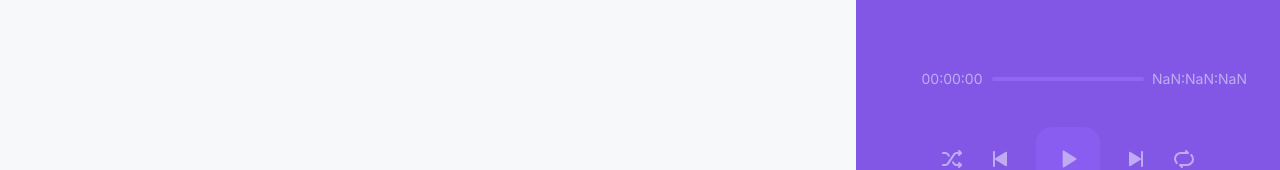
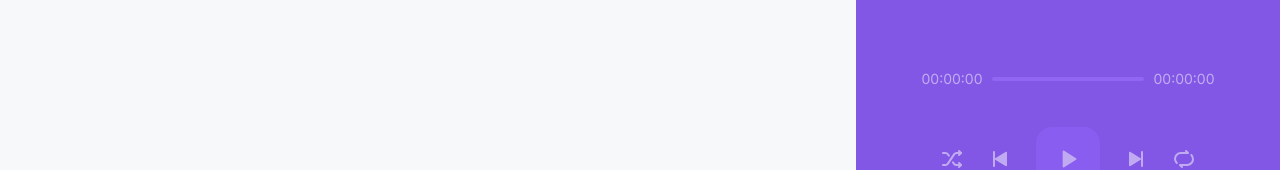
Before and after one commit to acidbutter96/podcastr-nlw5, a Next.js app: page / in a window 1280 px wide. Shown: the part 561-731 px from the top of the page. Built offline with nearby package versions, Linux system fonts and the light colour scheme; data requests are answered from the project's data file.

Commit message:
build: set head

```diff
--- a/src/components/Player/index.tsx
+++ b/src/components/Player/index.tsx
@@ -108,7 +108,7 @@ export function Player() {
                         ) : (
                             <div className={styles.emptySlider} />)}
                     </div>
-                    <span>{convertDurationToTimeString(episode?.duration) ?? 0}</span>
+                    <span>{episode ? convertDurationToTimeString(episode.duration) : '00:00:00'}</span>
                 </div>
 
                 {episode && (
```
